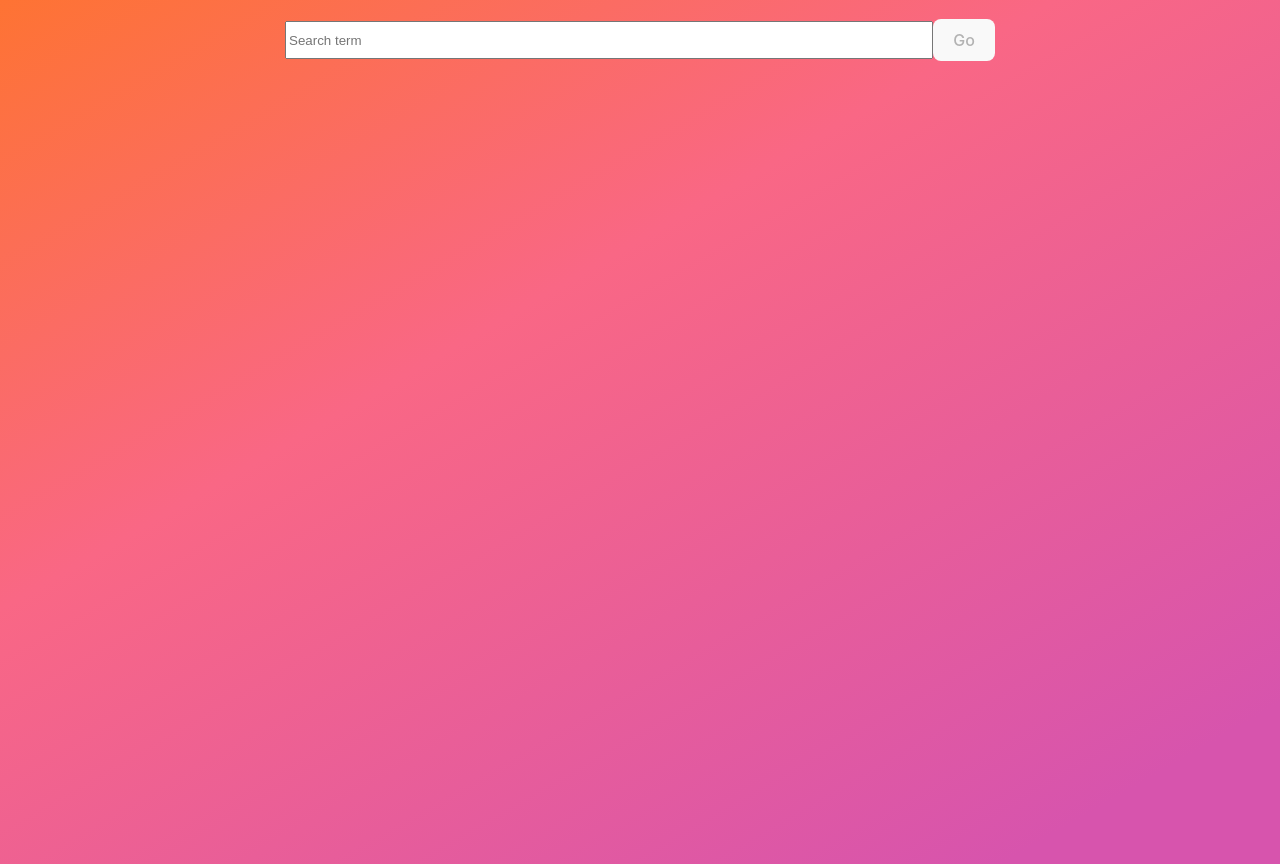
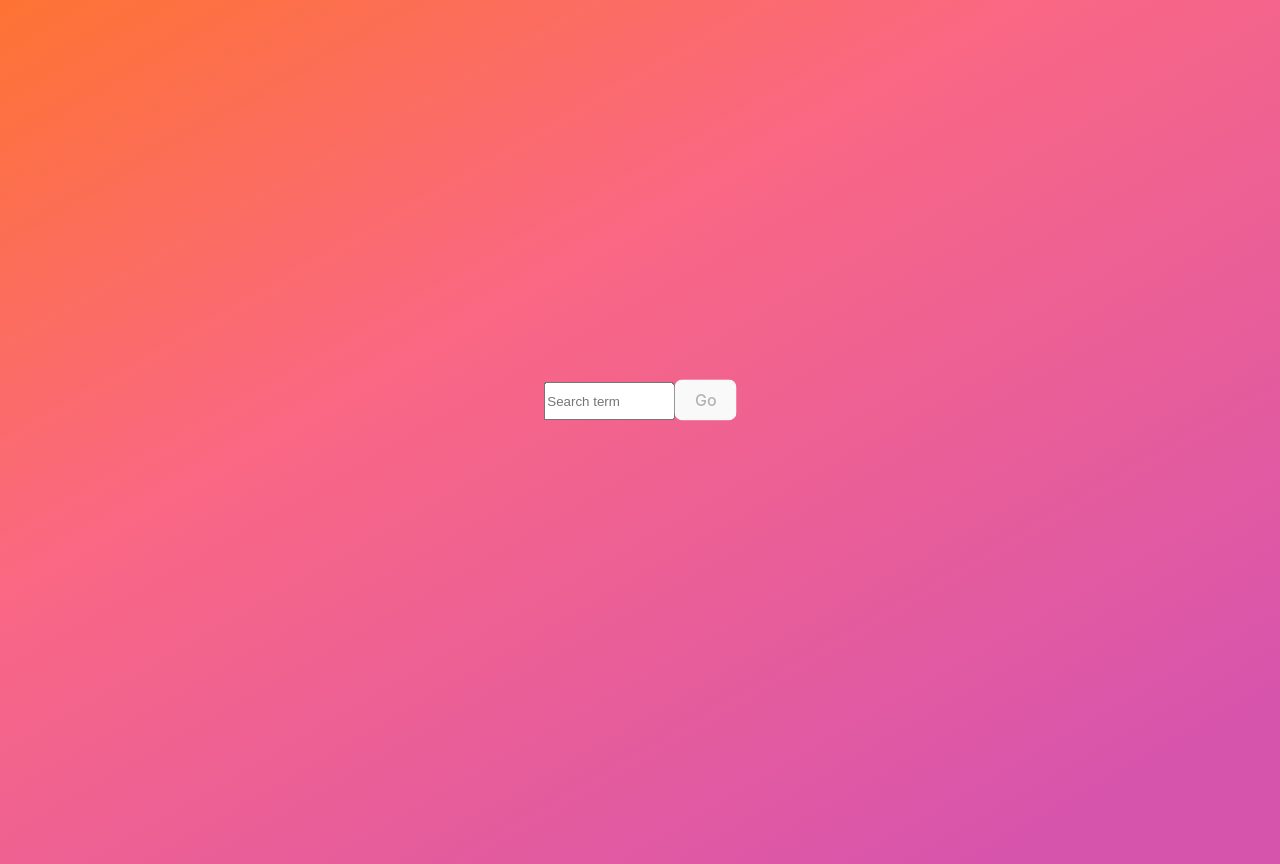
Before and after one commit to JonathanDagan/ottopia-itunes, a React (Vite) app: page /search in a window 1280 px wide. Built offline with nearby package versions, Linux system fonts and the light colour scheme.

Commit message:
wip - trying to have the bar animation work

```diff
--- a/src/components/result/result.module.scss
+++ b/src/components/result/result.module.scss
@@ -1,7 +1,7 @@
 .resultCard {
     display: grid;
-    width: 35vw;
-    max-width: 40vw;
+    width: 50vw;
+    max-width: 60vw;
     min-width: 25vw;
     height: fit-content;
     grid-template-columns: 15% 70% 15%;
--- a/src/components/search-view/search-view.module.scss
+++ b/src/components/search-view/search-view.module.scss
@@ -14,18 +14,41 @@
     justify-content: center;
 }
 
+// .searchBar {
+//     position: fixed;
+//     top: 0;
+//     left: 0;
+//     right: 0;
+//     display: flex;
+//     flex-direction: row;
+//     justify-content: center;
+//     align-items: center;
+//     width: 100%;
+//     height: 10%;
+// }
+
 .searchBar {
-    position: fixed;
-    top: 0;
-    left: 0;
-    right: 0;
-    display: flex;
-    flex-direction: row;
-    justify-content: center;
-    align-items: center;
-    width: 100%;
-    height: 10%;
-}
+    position: absolute;
+    top: 50%;
+    left: 50%;
+    transform: translate(-50%, -50%);
+
+    &.active {
+      top: 0;
+      animation: moveToTop 0.5s ease-out;
+    }
+  }
+
+  @keyframes moveToTop {
+    from {
+      top: 50%;
+    }
+    to {
+      top: 0;
+    }
+  }
+
+
 
 input{
     height: 2rem;
--- a/src/components/search-view/search-view.tsx
+++ b/src/components/search-view/search-view.tsx
@@ -12,6 +12,7 @@ export const SearchView: React.FC<SearchViewProps> = (props) => {
   const [searchTerm, setSearchTerm] = useState("");
   const [results, setResults] = useState<Track[]>([]);
   const [isLoading, setIsLoading] = useState(false);
+  const [isActive, setIsActive] = useState(false);
 
   const handleSubmit = async (event: React.FormEvent) => {
     event.preventDefault();
@@ -43,30 +44,35 @@ export const SearchView: React.FC<SearchViewProps> = (props) => {
 
   const handleTermChange = (term: string) => {
     setSearchTerm(term);
-    if(term.length > 2) {
-        search();
+    if (term.length > 2) {
+      search();
     }
-  }
+  };
 
   const handleInputChange = (e: React.ChangeEvent<HTMLInputElement>) => {
     setSearchTerm(e.target.value);
     handleTermChange(e.target.value);
   };
 
+  const handleFocus = () => {
+    setIsActive(true);
+  };
+
   return (
     <div className={styles["searchView"]}>
-      <form className={styles["searchBar"]} onSubmit={handleSubmit}>
+      <form className={`${styles["searchBar"]} ${isActive ? "active" : ""}`} onSubmit={handleSubmit}>
         <input
           type="text"
           value={searchTerm}
           onChange={handleInputChange}
+          onFocus={handleFocus}
           placeholder="Search term"
         />
         <button type="submit" disabled={!searchTerm}>
           Go
         </button>
       </form>
-      <div className={styles['resultsList']}>
+      <div className={styles["resultsList"]}>
         {isLoading ? <p>Loading...</p> : <ResultList results={results} />}
       </div>
     </div>
```
